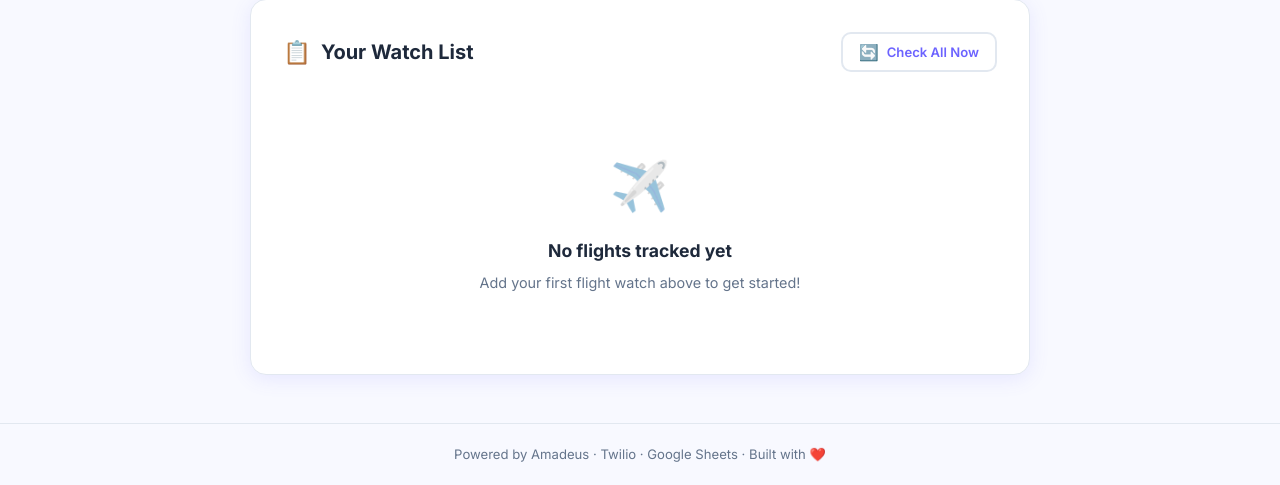
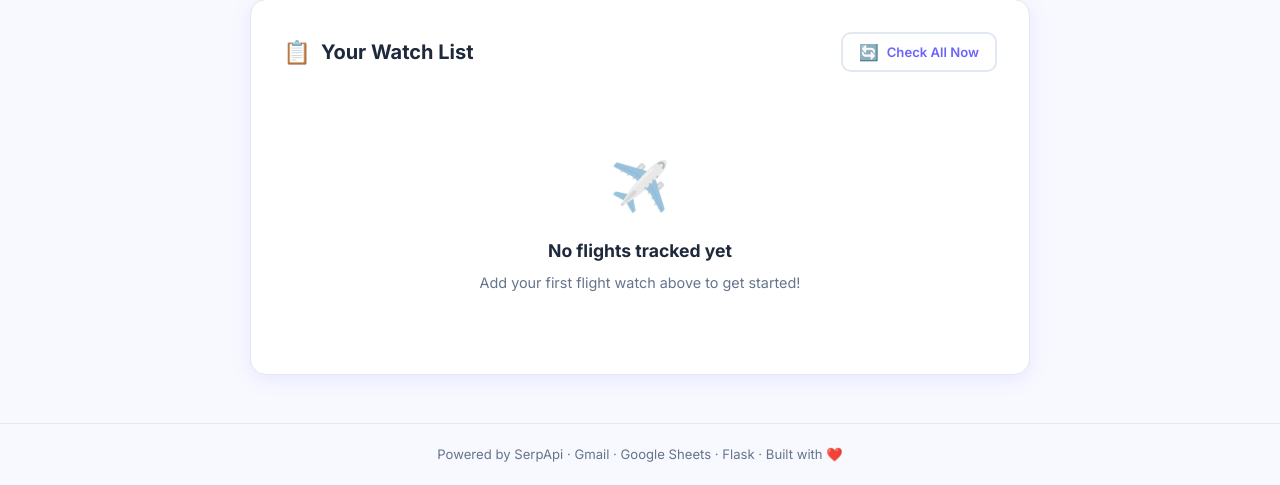
Before and after one commit to Siddharth-0001/cheap-flight-finder, a Flask app: page / in a window 1280 px wide. Shown: the part 771-1256 px from the top of the page. Run offline with Flask 3, Linux system fonts and the light colour scheme; data that the repository does not hold is empty.

Commit message:
Update footer content with new service providers

```diff
--- a/templates/index.html
+++ b/templates/index.html
@@ -160,7 +160,7 @@
 
   <!-- ── Footer ── -->
   <footer class="footer">
-    <p>Powered by Amadeus · Twilio · Google Sheets · Built with ❤️</p>
+    <p>Powered by SerpApi · Gmail · Google Sheets · Flask · Built with ❤️</p>
   </footer>
 
   <script src="{{ url_for('static', filename='js/app.js') }}"></script>
```
